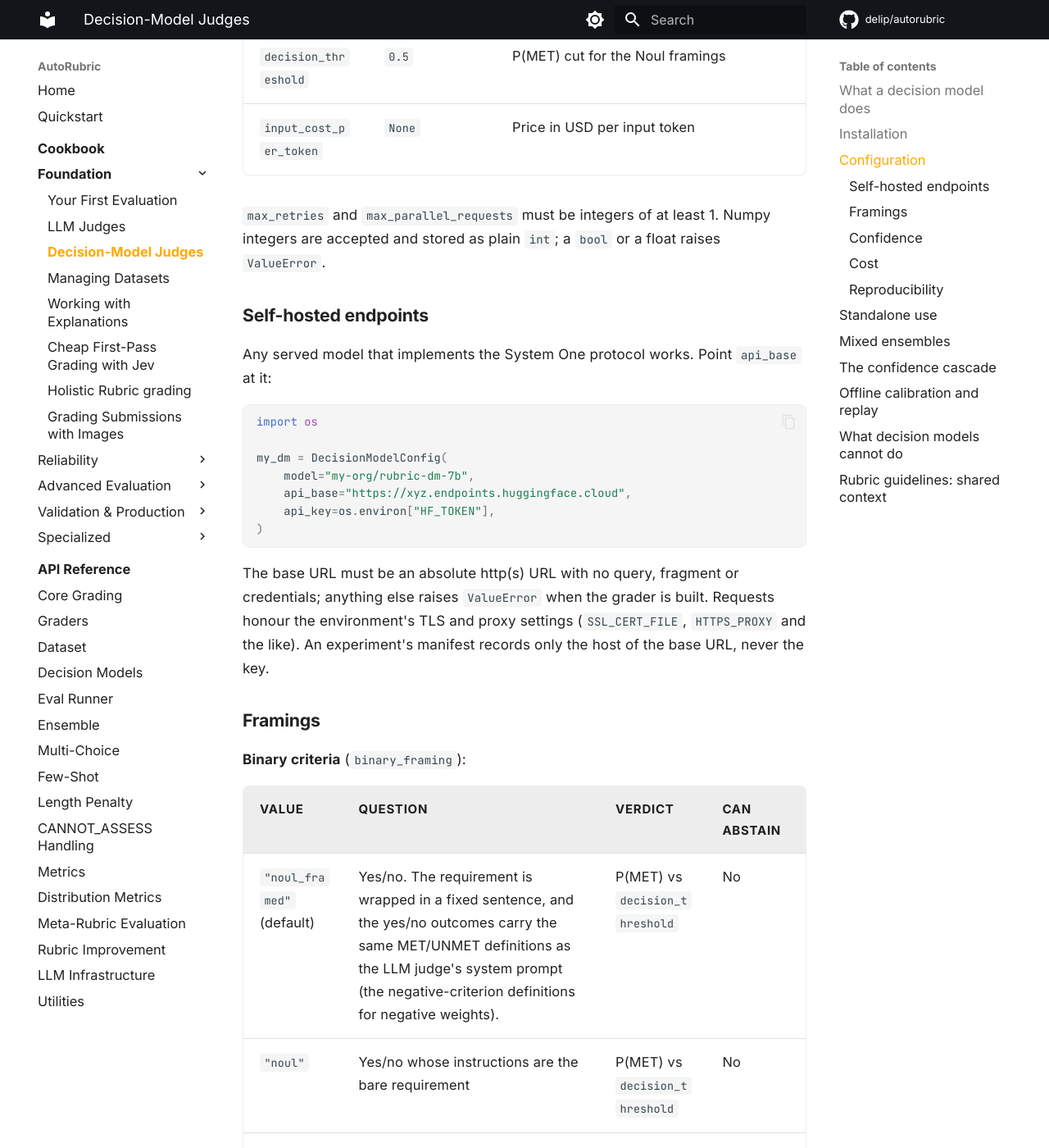
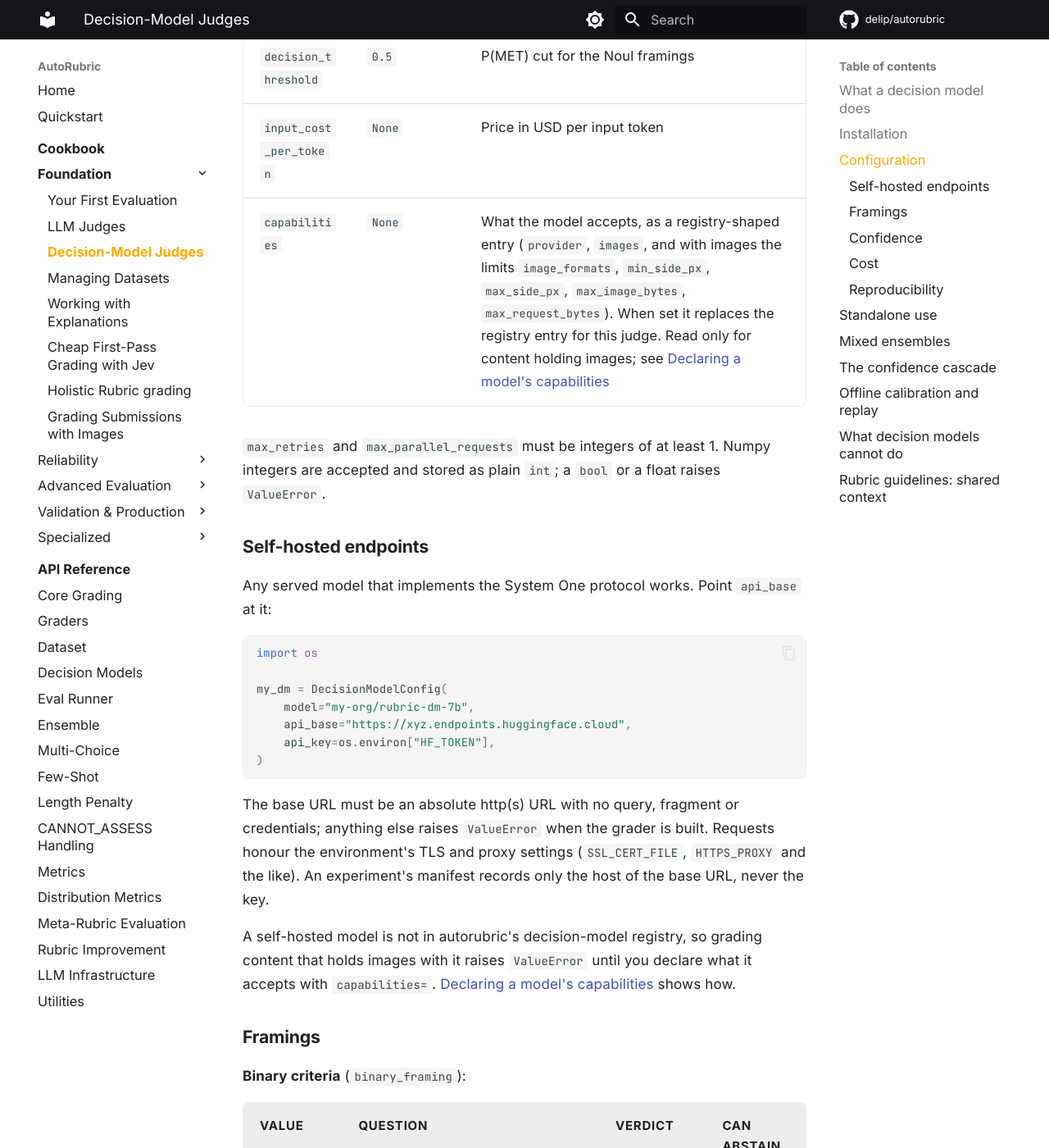
Before and after one commit to delip/autorubric, an MkDocs documentation site: the page built from docs/cookbook/decision-models.md, in a window 1280 px wide and 1400 px high, scrolled down 3286 px. Shown: the whole window at 82% size. Built offline with MkDocs 1.6.1 and Material for MkDocs 9.7.7, drawn with Linux system fonts in a browser that asks for light colours; comment, search, counter and statistics services are not loaded.

Commit message:
Document LLMConfig.images and DecisionModelConfig.capabilities in the cookbook tables
Also state that LLMConfig(images=False) refuses a model LiteLLM's map lists,
and stop pointing newcomers to holistic grading in the cookbook intro.

````diff
--- a/docs/cookbook/decision-models.md
+++ b/docs/cookbook/decision-models.md
@@ -56,6 +56,7 @@ Every field after `model` is keyword-only. Field names match `LLMConfig` whereve
 | `ordinal_framing` | `"choice"` | How ordinal multi-choice criteria are posed |
 | `decision_threshold` | `0.5` | P(MET) cut for the Noul framings |
 | `input_cost_per_token` | `None` | Price in USD per input token |
+| `capabilities` | `None` | What the model accepts, as a registry-shaped entry (`provider`, `images`, and with images the limits `image_formats`, `min_side_px`, `max_side_px`, `max_image_bytes`, `max_request_bytes`). When set it replaces the registry entry for this judge. Read only for content holding images; see [Declaring a model's capabilities](../api/decision-models.md#declaring-a-models-capabilities) |
 
 `max_retries` and `max_parallel_requests` must be integers of at least 1. Numpy integers are accepted and stored as plain `int`; a `bool` or a float raises `ValueError`.
 
@@ -74,6 +75,8 @@ my_dm = DecisionModelConfig(
 ```
 
 The base URL must be an absolute http(s) URL with no query, fragment or credentials; anything else raises `ValueError` when the grader is built. Requests honour the environment's TLS and proxy settings (`SSL_CERT_FILE`, `HTTPS_PROXY` and the like). An experiment's manifest records only the host of the base URL, never the key.
+
+A self-hosted model is not in autorubric's decision-model registry, so grading content that holds images with it raises `ValueError` until you declare what it accepts with `capabilities=`. [Declaring a model's capabilities](../api/decision-models.md#declaring-a-models-capabilities) shows how.
 
 ### Framings
 
````
Also changed, not shown: docs/api/core-grading.md (+1 -1 lines), docs/cookbook/index.md (+1 -1 lines), docs/cookbook/llm-judges.md (+1 -0 lines).
